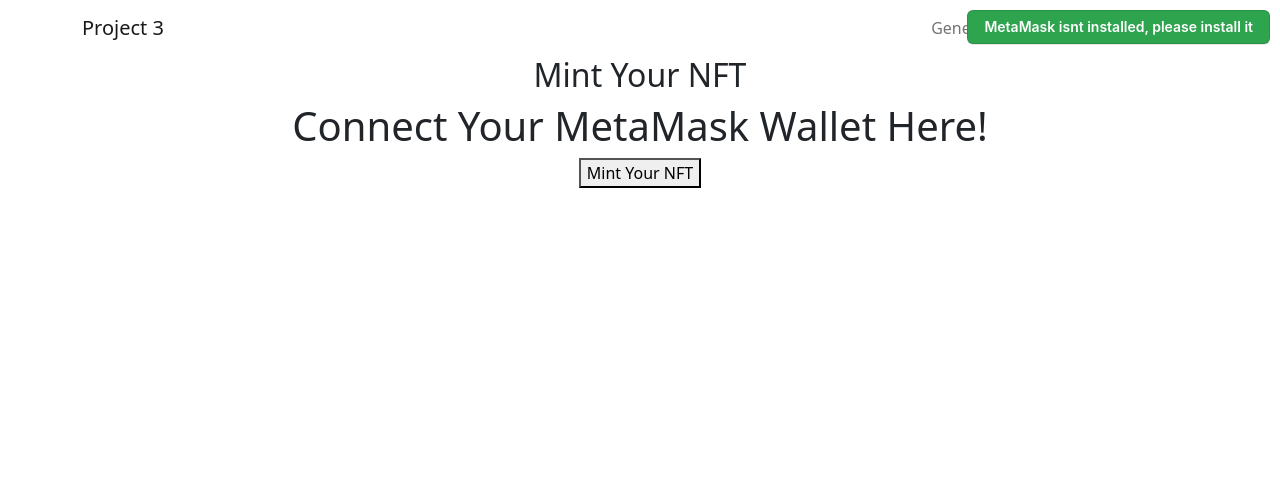
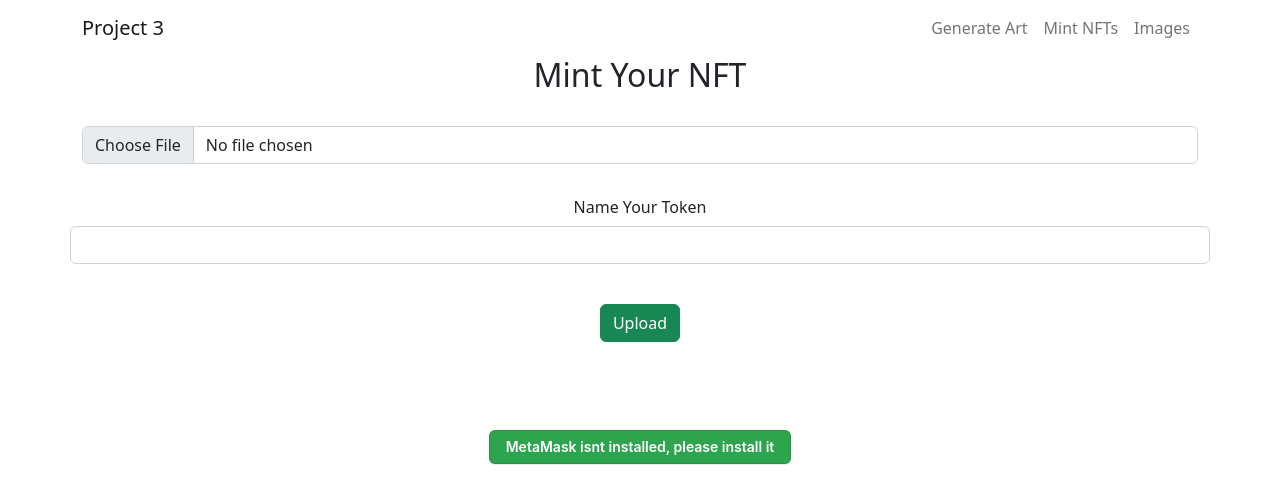
Before and after one commit to Has-Raza/Bootcamp-Generative-Art-NFT-Project, a Flask app: page /mint-nft/ in a window 1280 px wide. Shown: the top 504 px of the page. Run offline with Flask 2, Linux system fonts and the light colour scheme; some libraries are stand-ins or nearby versions.

Commit message:
updates with form and ipfs

```diff
--- a/server.py
+++ b/server.py
@@ -1,13 +1,87 @@
 import os
-from flask import Flask, render_template, request, send_from_directory
+import json
+from dotenv import load_dotenv
+import requests
+from flask import Flask, render_template, request, send_from_directory, url_for
+from flask_uploads import UploadSet, IMAGES, configure_uploads
+from flask_wtf import FlaskForm
+from flask_wtf.file import FileField, FileRequired, FileAllowed
+from wtforms import SubmitField, StringField
+from wtforms.validators import DataRequired
+
 # from generative_art import *
+load_dotenv()
 
 app = Flask(__name__)
+app.config['SECRET_KEY'] = os.getenv('FLASK_SECRET_KEY')
+app.config['UPLOADED_PHOTOS_DEST'] = 'static/Images/'
 
-IMAGE_FOLDER = "static/Images"
-ALLOWED_EXTENSIONS = {'txt', 'pdf', 'png', 'jpg', 'jpeg', 'gif'}
+photos = UploadSet('photos', IMAGES)
+configure_uploads(app, photos)
 
-app.config['IMAGE_FOLDER'] = IMAGE_FOLDER
+class UploadForm(FlaskForm):
+    photo = FileField(
+        validators=[
+            FileAllowed(photos, 'Only images are allowed'),
+            FileRequired('File field should not be empty')
+        ]
+    )
+    name = StringField('What is your token called?', validators=[DataRequired()])
+    submit = SubmitField('Upload')
+
+
+json_headers = {
+    "Content-Type": "application/json",
+    "pinata_api_key": os.getenv("PINATA_API_KEY"),
+    "pinata_secret_api_key": os.getenv("PINATA_SECRET_API_KEY"),
+}
+
+file_headers = {
+    "pinata_api_key": os.getenv("PINATA_API_KEY"),
+    "pinata_secret_api_key": os.getenv("PINATA_SECRET_API_KEY"),
+}
+
+def convert_data_to_json(content):
+    data = {"pinataOptions": {"cidVersion": 1}, "pinataContent": content}
+    return json.dumps(data)
+
+def pin_file_to_ipfs(data):
+    r = requests.post(
+        "https://api.pinata.cloud/pinning/pinFileToIPFS",
+        files={'file': data},
+        headers=file_headers
+    )
+    print(r.json())
+    ipfs_hash = r.json()["IpfsHash"]
+    return ipfs_hash
+
+def pin_json_to_ipfs(json):
+    r = requests.post(
+        "https://api.pinata.cloud/pinning/pinJSONToIPFS",
+        data=json,
+        headers=json_headers
+    )
+    print(r.json())
+    ipfs_hash = r.json()["IpfsHash"]
+    return ipfs_hash
+
+def pin_artwork(artwork_name, artwork_file):
+    # Pin the file to IPFS with Pinata
+    ipfs_file_hash = pin_file_to_ipfs(artwork_file.getvalue())
+
+    # Build a token metadata file for the artwork
+    token_json = {
+        "name": artwork_name,
+        "image": ipfs_file_hash
+    }
+    json_data = convert_data_to_json(token_json)
+
+    # Pin the json to IPFS with Pinata
+    json_ipfs_hash = pin_json_to_ipfs(json_data)
+
+    return json_ipfs_hash, token_json
+
+nft_url = ''
 
 @app.route("/")
 @app.route("/home/")
@@ -18,20 +92,58 @@
 def generate_art():
     return render_template("generate-art.html")
 
-@app.route("/mint-nft/")
+@app.route('/images/<filename>')
+def get_file(filename):
+    return send_from_directory(app.config['UPLOADED_PHOTOS_DEST'],
+                               filename)
+
+@app.route('/mint-nft/')
+def mint_nft_page():
+    form = UploadForm()
+    return render_template("nft.html", form=form)
+
+@app.route("/mint-nft/ipfs-file", methods=['POST'])
 def nft():
-    return render_template("nft.html")
+    form = UploadForm()
+    if form.validate_on_submit():
+        filename = photos.save(form.photo.data)
+        file_url = url_for('get_file', filename=filename)
+        nft_name = form.name.data
+        nft_ipfs_hash,token_json = pin_artwork(
+            nft_name,
+            file_url)
+
+        nft_uri = f"ipfs.io/ipfs/{nft_ipfs_hash}"
+    else:
+        file_url = None
+    return render_template("nft.html", form=form, file_url=file_url, nft_uri=nft_uri, token_json=token_json)
+
+# @app.route("/ipfs-file/", methods=['GET', 'POST'])
+# def push_to_pinata():
+#     nft_name = data['nft_name']
+#     file = nft_url
+#     nft_ipfs_hash,token_json = pin_artwork(
+#         nft_name,
+#         file)
+
+#     nft_uri = f"ipfs.io/ipfs/{nft_ipfs_hash}"
+#     return render_template("nft.html", nft_uri=nft_uri, token_json=token_json)
+
+# def push_to_pinata():
+#     nft_name = "DV"
+#     nft_ipfs_hash,token_json = pin_nft(
+#         nft_name,
+#         file,
+#         date_of_creation = creation_date,
+#         details=about_the_nft)
+
+#     nft_uri = f"ipfs.io/ipfs/{nft_ipfs_hash}"
+#     return render_template("nft.html")
+
 
 @app.route("/images/")
 def images():
     return render_template("images.html")
 
-@app.route('/images/<filename>')
-def uploaded_file(filename):
-    return send_from_directory(app.config['IMAGE_FOLDER'],
-                               filename)
-
-
-
 if __name__ == "__main__":
     app.run(debug=True)
--- a/static/app.js
+++ b/static/app.js
@@ -1,20 +1,66 @@
-let provider;
-let accounts;
-//const web3 = new Web3();
-let accountAddress = "";
-let signer;
-let web3_flag = 0;
-let img_url;
-let tweet_url;
-let data;
-let ChainId;
-let nft_msg_before_loading;
-let tweetIdFromUrl;
-let smartcontract_addr;
-let transation_hash;
-let ChainId_db;
-//const Web3 = require("web3");
+// let provider;
+// let accounts;
+// //const web3 = new Web3();
+// let accountAddress = "";
+// let signer;
+// let web3_flag = 0;
+// let img_url;
+// let tweet_url;
+// let data;
+// let ChainId;
+// let nft_msg_before_loading;
+// let tweetIdFromUrl;
+// let smartcontract_addr;
+// let transation_hash;
+// let ChainId_db;
+// //const Web3 = require("web3");
 
+// function construct_Web3_Validation()
+// {
+//     console.log(web3_flag);
+//     console.log(url_web3);
+//     if (web3_flag == 1)
+//     {
+//         document.getElementById("web3_msg").innerHTML = document.getElementById("web3_msg").innerHTML + url_web3;
+//     }
+// }
+
+// if(ChainId == 4){
+//     smartcontract_addr = data['contract_address'];
+//     var myContract = await new window.web3.eth.Contract(abi, data['contract_address'], {from: accountAddress, // default from address
+//     gasPrice: '20000000000' // default gas price in wei, 20 gwei in this case
+// });
+//     console.log("[[11]]");
+//     //console.log(myContract.options);
+// myContract.methods.mint(accountAddress, tokenUri).send({from: accountAddress})
+// .then(function(receipt)
+// {
+//     console.log("[[12]]");
+// // receipt can also be a new contract instance, when coming from a "contract.deploy({...}).send()"
+//     console.log(receipt);
+//     console.log("[[13]]");
+//     document.getElementById("nft_msg2").innerHTML = "<h4> NFT Minted! </h4><p style='text-align:left;'>Congratulations! <br>Here is your Transaction Hash:<br><a target='_blank'  href='https://rinkeby.etherscan.io/tx/"+String(receipt['transactionHash']) + "'>" + String(receipt['transactionHash'])+"</a></p>";
+//     transation_hash = receipt['transactionHash'];
+//     ChainId_db = "4";
+//     writeNFTToDB("0 - Minted");
+
+// })
+// .catch((error) => {
+//       if (error['code'] === 4001) {
+//         // EIP-1193 userRejectedRequest error
+//         console.log('Please connect to MetaMask.');
+//            document.getElementById("nft_msg2").innerHTML = "<h4> NFT could not be minted!</h4><p style='text-align:left;'>Looks like you <i>rejected</i> transaction signature.<br>So we cannot Mint your NFT. If you still want to Mint your NFT, please try again?</p>";
+//                   transation_hash = "Not Minted";
+//     ChainId_db = "4";
+//               writeNFTToDB("1 - Transaction Rejected");
+//       } else {
+//         console.error(error);
+//                   transation_hash = "Not Minted";
+//     ChainId_db = "4";
+//               writeNFTToDB("2 - Transaction Failed - Reason:"+ String(error).slice(0,25));
+//       }
+//     });
+// }
 
 window.userWalletAddress = null
 const connectWallet = document.getElementById('connectWallet')
--- a/static/style.css
+++ b/static/style.css
@@ -26,9 +26,6 @@
   touch-action: manipulation;
   vertical-align: middle;
   white-space: nowrap;
-  position: absolute;
-  right: 10px;
-  top: 10px;
 }
 
 
--- a/templates/home.html
+++ b/templates/home.html
@@ -2,7 +2,7 @@
 {%block title%}
 Home Page
 {%endblock%}
-{%block content%}
+{%block body%}
 <div class="container">
     <h1>Welcome to the Generative Art for NFT Project</h1>
     <p>Use Artificial Intelligence to Generate Art that you describe and turn it into an NFT!</p>
--- a/templates/nft.html
+++ b/templates/nft.html
@@ -8,11 +8,91 @@
 {%block body%}
 <div class="container">
   <h2>Mint Your NFT</h2>
-  <h1>Connect Your MetaMask Wallet Here!</h1>
+  <br>
+    <!-- <div class="input-group mb-3">
+        <input type="text" class="form-control" aria-label="Text input with dropdown button" placeholder="Describe your art" name="text" id="text">
+    </div> -->
+    <div class="mb-3">
+
+      <form action="/mint-nft/ipfs-file" method="post" enctype="multipart/form-data">
+        {{ form.hidden_tag() }}
+
+        {% for error in form.photo.errors %}
+          <span style="color: red;">{{ error }}</span>
+        {% endfor %}
+
+        <div class="col">
+          <div class="col-auto">
+            {{ form.photo(class="form-control" )}}
+          </div>
+          <br>
+          <div class="col">
+            <div class="mb-3 row">
+              <label for="nft_name" class="col-sm 2 col-form-label">Name Your Token</label>
+              {{ form.name(class="form-control")}}
+            </div>
+          </div>
+          <br>
+          <div class="col-auto">
+            {{ form.submit(class="btn btn-success") }}
+          </div>
+        </div>
+      </form>
+      <br>
+      {% if file_url %}
+        <div class="mt-5">
+          <img src="{{ file_url }}" style="width: 400px;">
+        </div>
+      {% endif %}
+      <br>
+
+      <center>
+        {% if nft_uri %}
+        <p>{{nft_uri}}</p>
+        {% endif %}
+        {% if token_json %}
+        <p>{{token_json}}</p>
+        {% endif %}
+      </center>
+
+      <!-- <form action="/ipfs-file" method="POST">
+        <div class="mb-3 row">
+          <label for="nft_name" class="col-sm 2 col-form-label">Name Your Token</label>
+          <div class="col-sm-10">
+            <input class="form-control" type="text" placeholder="What is your token called?" aria-label="default input example", name="nft_name">
+          </div>
+        </div>
+        <!-- <div class="mb-3 row">
+          <label for="nft_details" class="col-sm 2 col-form-label">Additional Information</label>
+          <div class="col-sm-10">
+            <input class="form-control" type="text" placeholder="Describe your NFT" aria-label="default input example", name="nft_details">
+          </div>
+        </div> -->
+        <!-- <br>
+        <input type="submit" value="Send Image" class="btn btn-dark" >
+        <br>
+
+      </form> -->
+    </div>
+    <br>
+    <!-- <center>
+        {% if text %}
+            <p>{{text}}</p>
+        {% endif %}
+    </center> -->
+    <!-- <div class="input-group mb-3">
+        <span class="input-group-text" id="inputGroup-sizing-default">Input Text</span>
+        <input type="text" class="form-control" aria-label="Sizing example input" aria-describedby="inputGroup-sizing-default" placeholder="Describe Your Image">
+    </div> -->
+    <!-- <br>
+    <input class="form-control" type="text" placeholder="Describe Your Image" aria-label="default input example">
+    <br> -->
+
+
   <button class='connect-button' id='connectWallet' onclick="">Connect Wallet</button>
-  <button id='sendTransaction' onclick="mintNFT()">Mint Your NFT</button>
-
+  <!-- <button id='sendTransaction' onclick="mintNFT()">Mint Your NFT</button> -->
   <p id="walletAddress"></p>
   <p id="walletBalance"></p>
+
 </div>
 {%endblock%}
```
Also changed, not shown: 1 other file.
